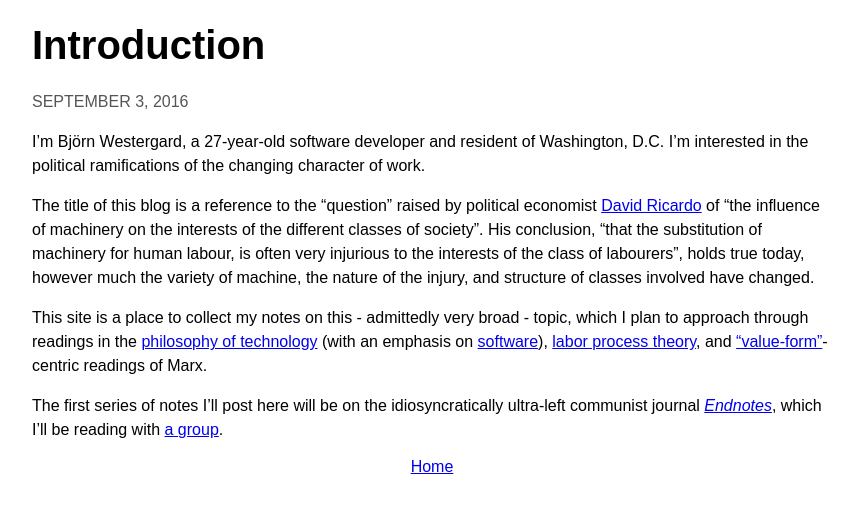
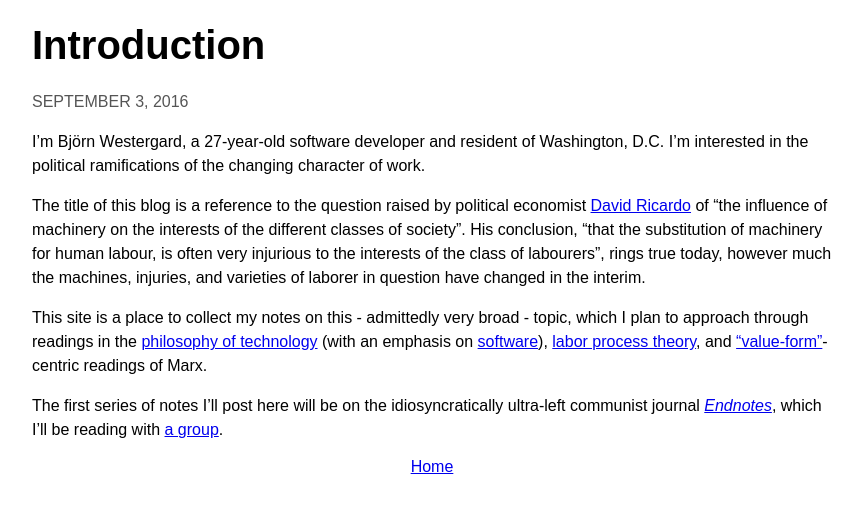
Before and after one commit to heiswayi/the-plain, a Jekyll site: the page built from _posts/2016-09-03-introduction.md, in a window 1280 px wide. Shown: the top 513 px of the page, without its empty margins (208-1070 px from the left). Built offline with Jekyll 4.4.1, drawn with Linux system fonts in a browser that asks for light colours; some web fonts are replaced.

Commit message:
another rewording
Signed-off-by: Bjorn Westergard <bjornw@gmail.com>

```diff
--- a/_posts/2016-09-03-introduction.md
+++ b/_posts/2016-09-03-introduction.md
@@ -5,7 +5,7 @@ updated: 2016-09-03T10:07:29-04:00
 
 I'm Björn Westergard, a 27-year-old software developer and resident of Washington, D.C. I'm interested in the political ramifications of the changing character of work.
 
-The title of this blog is a reference to the "question" raised by political economist [David Ricardo](http://www.econlib.org/library/Ricardo/ricP7.html#31.1) of "the influence of machinery on the interests of the different classes of society". His conclusion, "that the substitution of machinery for human labour, is often very injurious to the interests of the class of labourers", holds true today, however much the variety of machine, the nature of the injury, and structure of classes involved have changed.
+The title of this blog is a reference to the question raised by political economist [David Ricardo](http://www.econlib.org/library/Ricardo/ricP7.html#31.1) of "the influence of machinery on the interests of the different classes of society". His conclusion, "that the substitution of machinery for human labour, is often very injurious to the interests of the class of labourers", rings true today, however much the machines, injuries, and varieties of laborer in question have changed in the interim.
 
 This site is a place to collect my notes on this - admittedly very broad - topic, which I plan to approach through readings in the [philosophy of technology](http://plato.stanford.edu/entries/technology/) (with an emphasis on [software](http://plato.stanford.edu/entries/computer-science/)), [labor process theory](https://en.wikipedia.org/wiki/Labor_process_theory), and ["value-form"](https://viewpointmag.com/2013/10/21/between-marx-marxism-and-marxisms-ways-of-reading-marxs-theory/)-centric readings of Marx.
 
```
